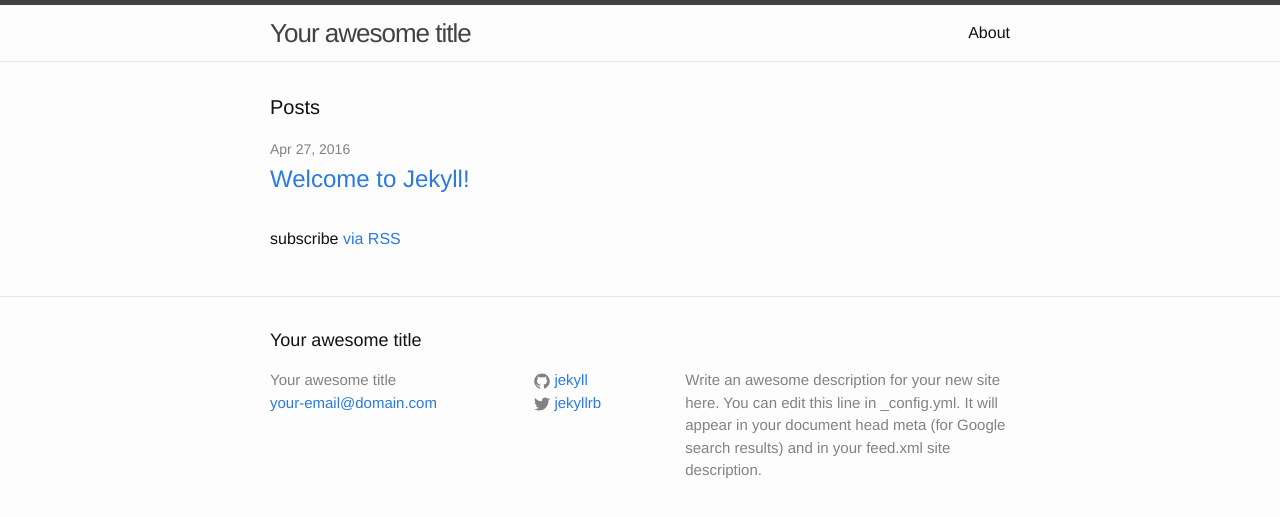
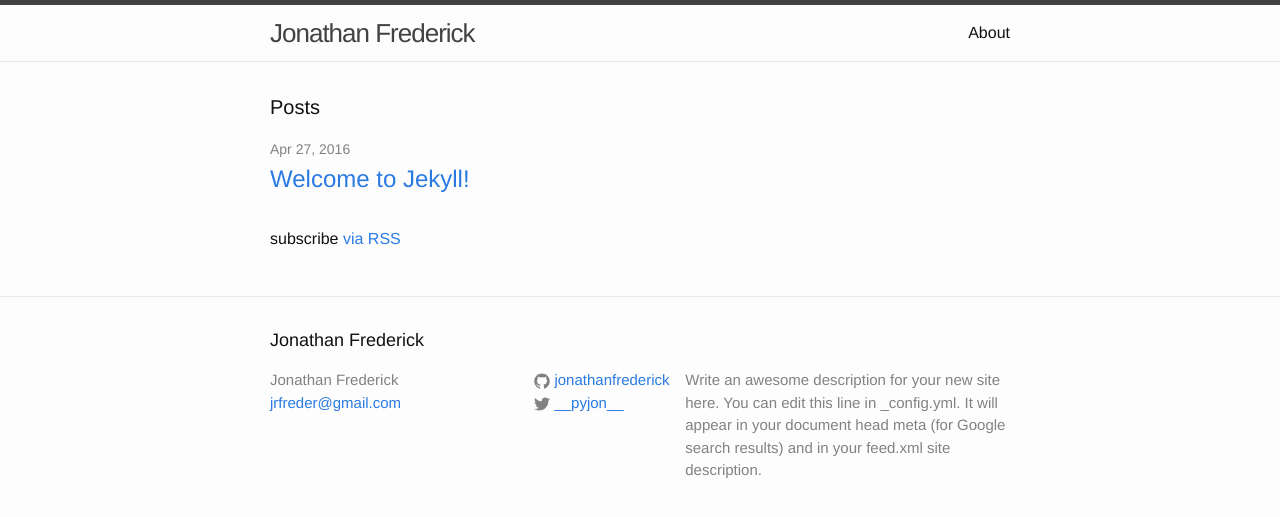
Before and after one commit to JonathanFrederick/JonathanFrederick.github.io, a Jekyll site: the page built from blog/index.html, in a window 1280 px wide. Shown: the top 517 px of the page. Built offline with Jekyll 4.4.1, drawn with Linux system fonts in a browser that asks for light colours.

Commit message:
edited config

```diff
--- a/blog/_config.yml
+++ b/blog/_config.yml
@@ -6,16 +6,16 @@
 # 'jekyll serve'. If you change this file, please restart the server process.
 
 # Site settings
-title: Your awesome title
-email: your-email@domain.com
+title: Jonathan Frederick
+email: jrfreder@gmail.com
 description: > # this means to ignore newlines until "baseurl:"
   Write an awesome description for your new site here. You can edit this
   line in _config.yml. It will appear in your document head meta (for
   Google search results) and in your feed.xml site description.
 baseurl: "" # the subpath of your site, e.g. /blog
-url: "http://yourdomain.com" # the base hostname & protocol for your site
-twitter_username: jekyllrb
-github_username:  jekyll
+url: "http://jonathanfrederick.github.io" # the base hostname & protocol for your site
+twitter_username: __pyjon__
+github_username:  jonathanfrederick
 
 # Build settings
 markdown: kramdown
```
